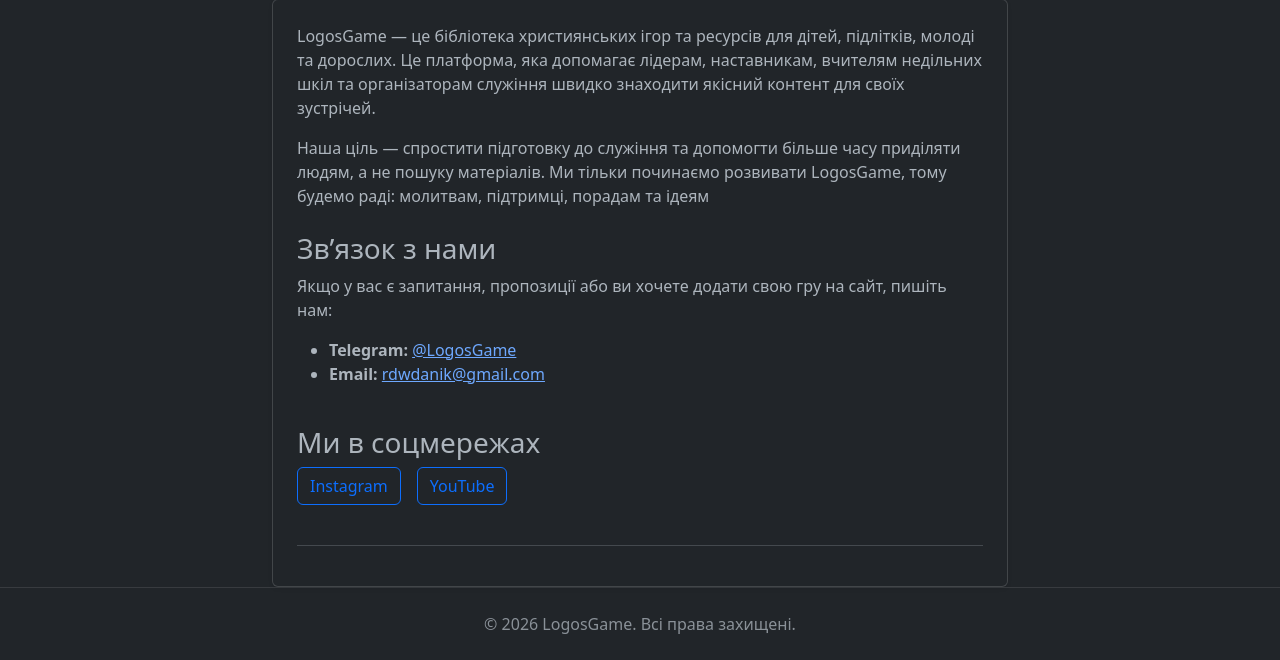
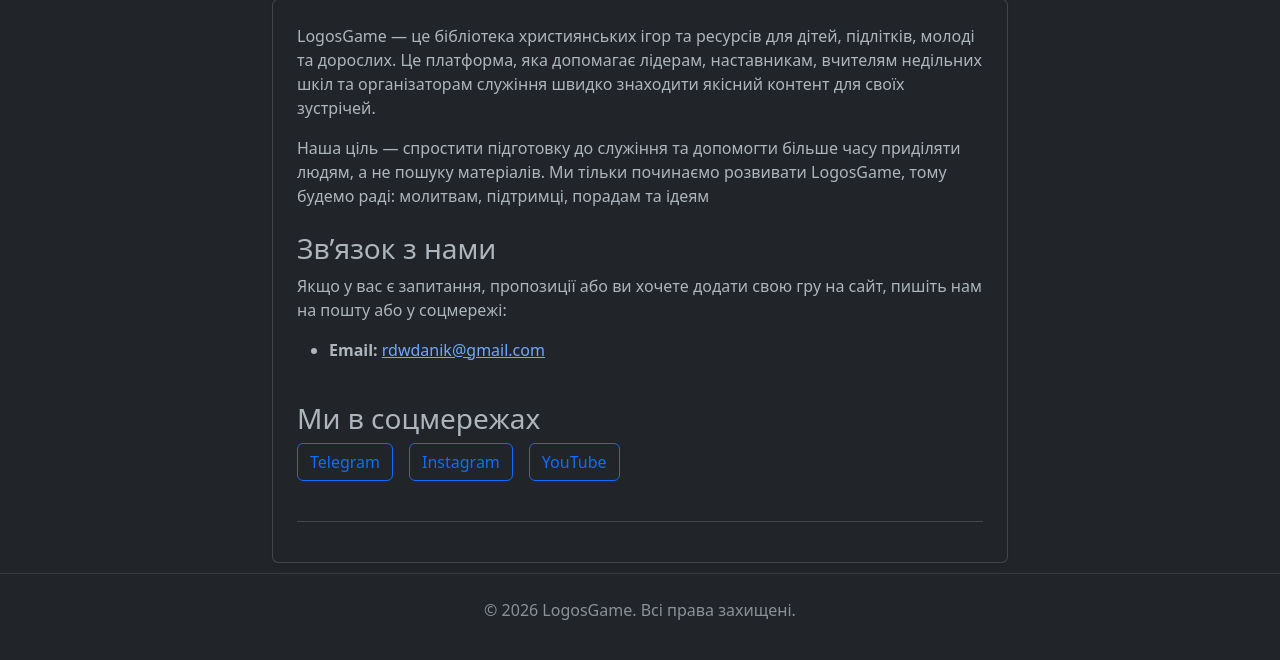
Before and after one commit to danylo0608/LogosGameSite, a Django app: page /about/ in a window 1280 px wide. Shown: the part 154-814 px from the top of the page. After the commit the page ends 774 px from the top, so only its background shows below. Run offline with Django 5.2, Linux system fonts and the light colour scheme; data that the repository does not hold is empty.

Commit message:
Update page 'Про нас'. Add btn link Telegram

```diff
--- a/templates/game/about.html
+++ b/templates/game/about.html
@@ -13,16 +13,14 @@
             Наша ціль — спростити підготовку до служіння та допомогти більше часу приділяти людям, а не пошуку матеріалів.
             Ми тільки починаємо розвивати LogosGame, тому будемо раді: молитвам, підтримці, порадам та ідеям
             <h3 class="mt-4">Зв’язок з нами</h3>
-            <p>Якщо у вас є запитання, пропозиції або ви хочете додати свою гру на сайт, пишіть нам:</p>
-
+            <p>Якщо у вас є запитання, пропозиції або ви хочете додати свою гру на сайт, пишіть нам на пошту або у соцмережі:</p>
             <ul>
-                <li><strong>Telegram:</strong> <a href="https://t.me/LogosGame" target="_blank">@LogosGame</a>
-                </li>
                 <li><strong>Email:</strong> <a href="mailto:rdwdanik@gmail.com">rdwdanik@gmail.com</a></li>
             </ul>
 
             <h3 class="mt-4">Ми в соцмережах</h3>
             <div class="d-flex gap-3 mb-4">
+                <a href="https://t.me/LogosGame" class="btn btn-outline-primary">Telegram</a>
                 <a href="https://www.instagram.com/_logos_game_/" class="btn btn-outline-primary">Instagram</a>
                 <a href="https://www.youtube.com/channel/UC706zUeB_JWpYDMvd2g0fVA" class="btn btn-outline-primary">YouTube</a>
             </div>
```
